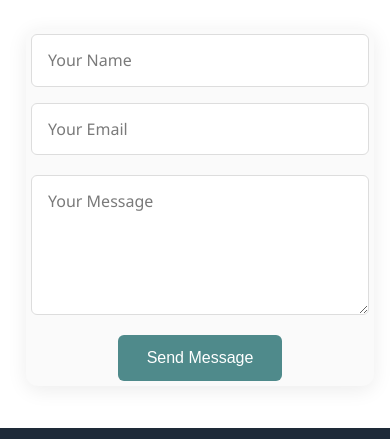
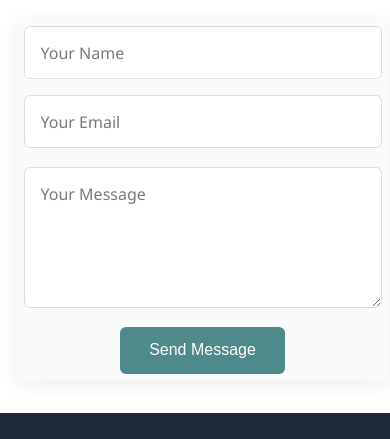
Before and after one commit to EverOnward15/web-developer-pune, a plain HTML site: page index.html in a window 390 px wide. Shown: the part 2658-3097 px from the top of the page. Drawn offline with Linux system fonts and the light colour scheme.

Commit message:
Updated styling 4

```diff
--- a/style.css
+++ b/style.css
@@ -592,17 +592,17 @@ header p {
 /* Responsive for smaller screens */
 @media (max-width: 768px) {
   .contact {
-    padding: 5px !important;
+    padding: 0px !important;
   }
 
   .contact-inner {
     display: block;
-    padding: 5px !important;
+    padding: 0px !important;
   }
 
   .contact-form {
     margin-top: 40px;
-    padding: 5px !important;
+    padding: 7.5px !important;
   }
 
   /* .contact-form .form-row {
```
